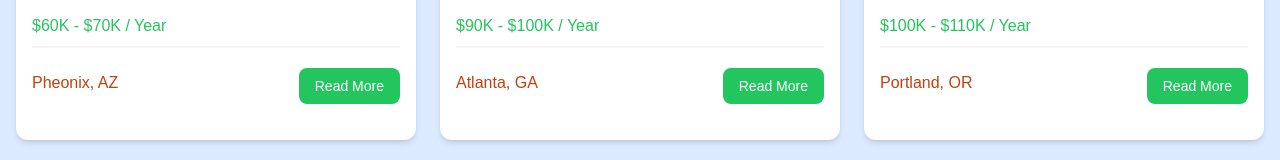
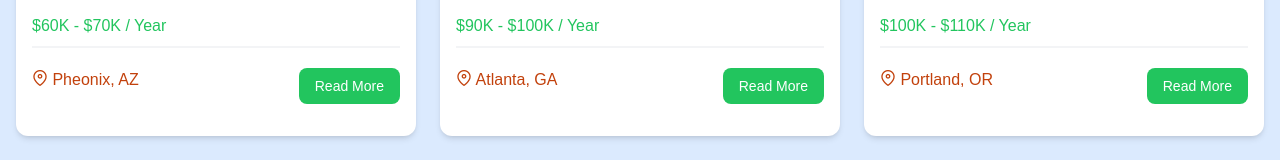
Before and after one commit to raliefrenha2/vue-crash, a Vue app: page / in a window 1280 px wide. Shown: the part 558-718 px from the top of the page. Built offline with nearby package versions, Linux system fonts and the light colour scheme.

Commit message:
use map-marker icon

```diff
--- a/src/components/JobListing.vue
+++ b/src/components/JobListing.vue
@@ -46,7 +46,7 @@ const truncatedDescription = computed(() => {
 
       <div class="flex flex-col lg:flex-row justify-between mb-4">
         <div class="text-orange-700 mb-3">
-          <i class="fa-solid fa-location-dot text-lg"></i>
+          <i class="pi pi-map-marker"></i>
           {{ job.location }}
         </div>
         <a
```
